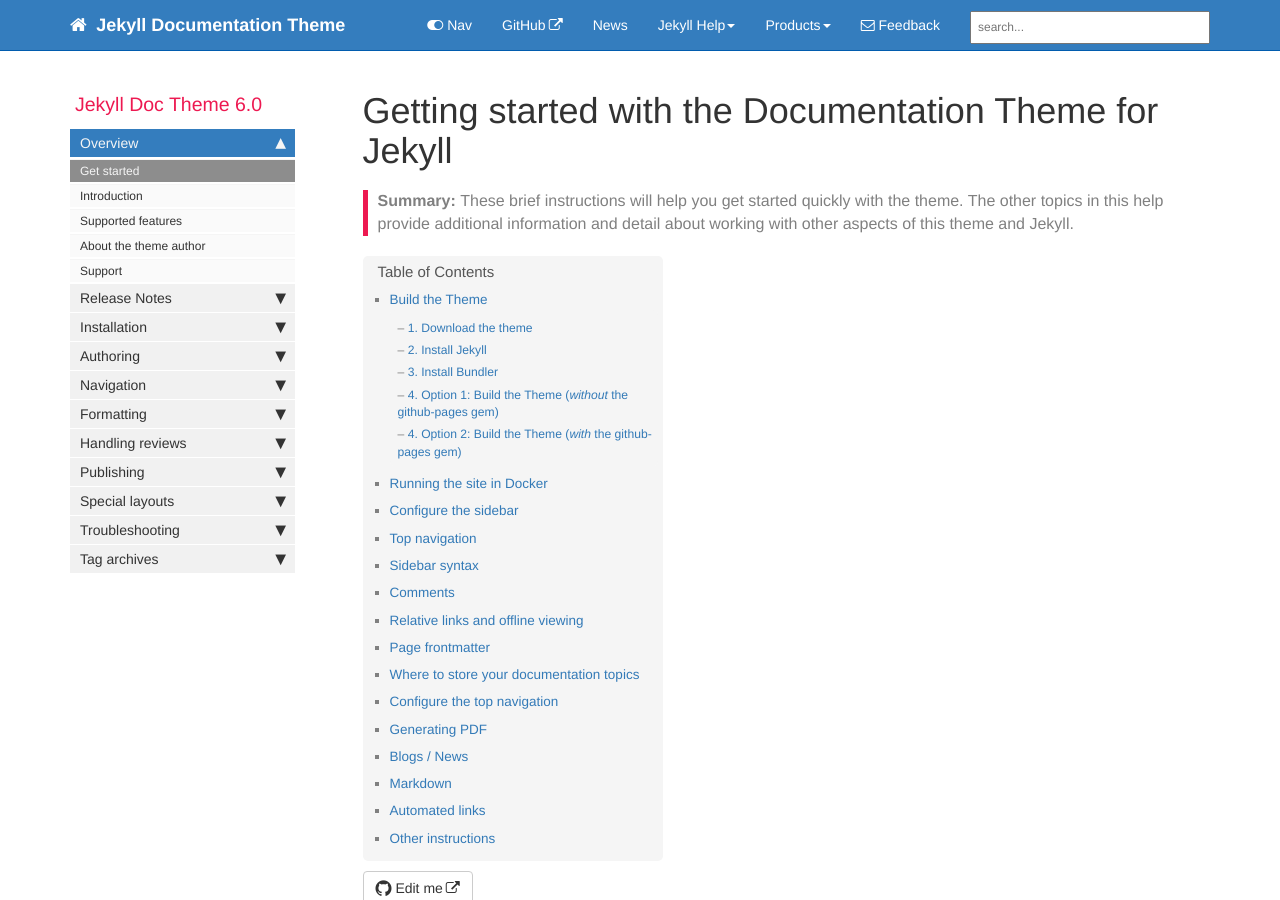
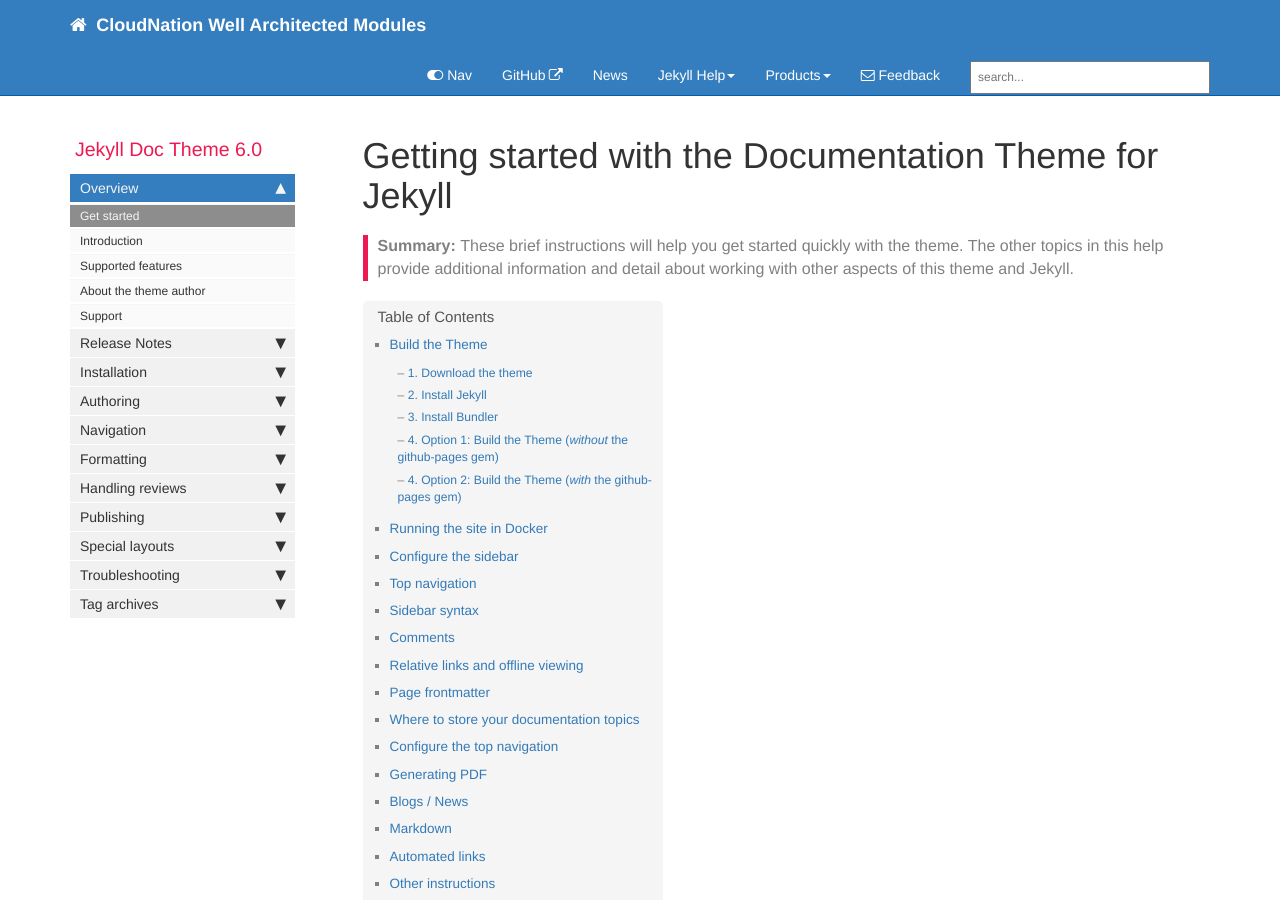
Before and after one commit to CloudNationHQ/well-architected-modules, a Jekyll site: the page built from index.md, in a window 1280 px wide and 900 px high. Built offline with Jekyll 4.4.1, drawn with Linux system fonts in a browser that asks for light colours; comment, search, counter and statistics services are not loaded.

Commit message:
change in site title

```diff
--- a/_config.yml
+++ b/_config.yml
@@ -3,10 +3,10 @@
 output: web
 # this property is useful for conditional filtering of content that is separate from the PDF.
 
-topnav_title: Jekyll Documentation Theme
+topnav_title: CloudNation Well Architected Modules
 # this appears on the top navigation bar next to the home button
 
-site_title: Jekyll theme for documentation
+site_title: CloudNation Well Architected Modules
 # this appears in the html browser tab for the site title (seen mostly by search engines, not users)
 
 company_name: Copyright 2021 Google LLC
@@ -18,7 +18,7 @@
 # gitlab_editme_path: tomjoht/documentation-theme-jekyll/blob/gh-pages/
 # if you're using GitLab, provide the basepath to the branch you've created for reviews, following the sample here. if not, leave this value blank.
 
-google_analytics: UA-66296557-1
+#google_analytics: UA-66296557-1
 # if you have google-analytics ID, put it in. if not, edit this value to blank.
 
 host: 127.0.0.1
@@ -33,9 +33,9 @@
   - vendor
 # these are the files and directories that jekyll will exclude from the build
 
-feedback_subject_line: Jekyll documentation theme
+feedback_subject_line: Well Architected Modules
 
-feedback_email: tomjoht@gmail.com
+feedback_email: jordy.vanpaassen@cloudnation.nl
 # used as a contact email for the Feedback link in the top navigation bar
 
 # feedback_disable: true
```
